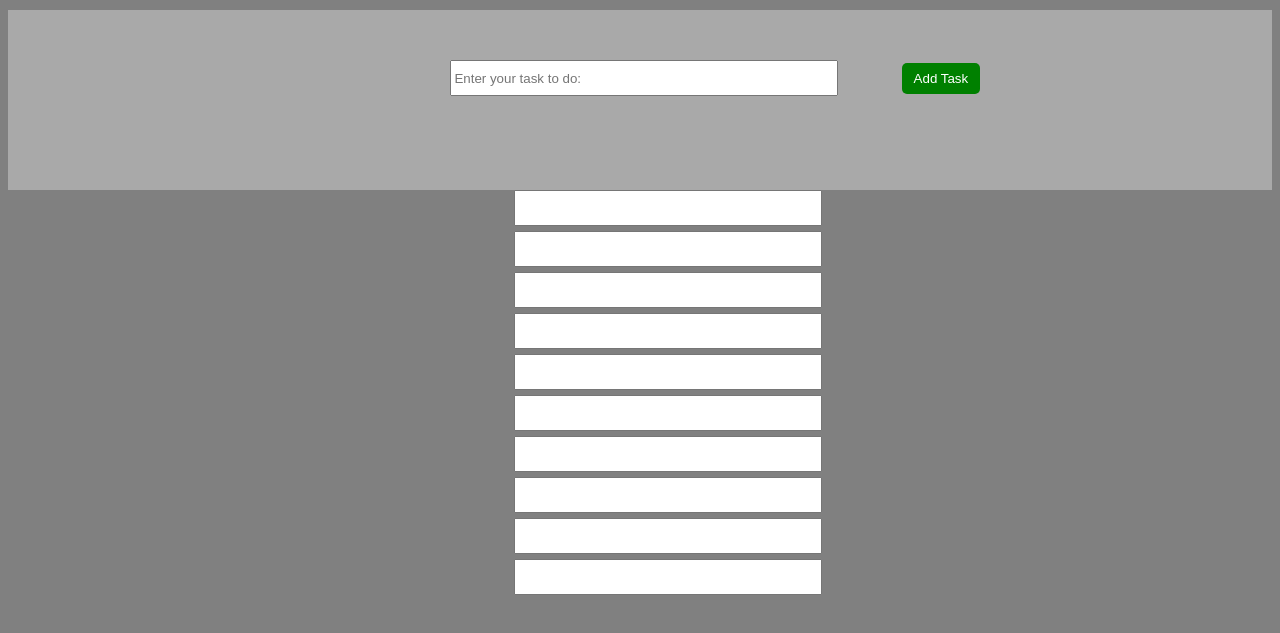
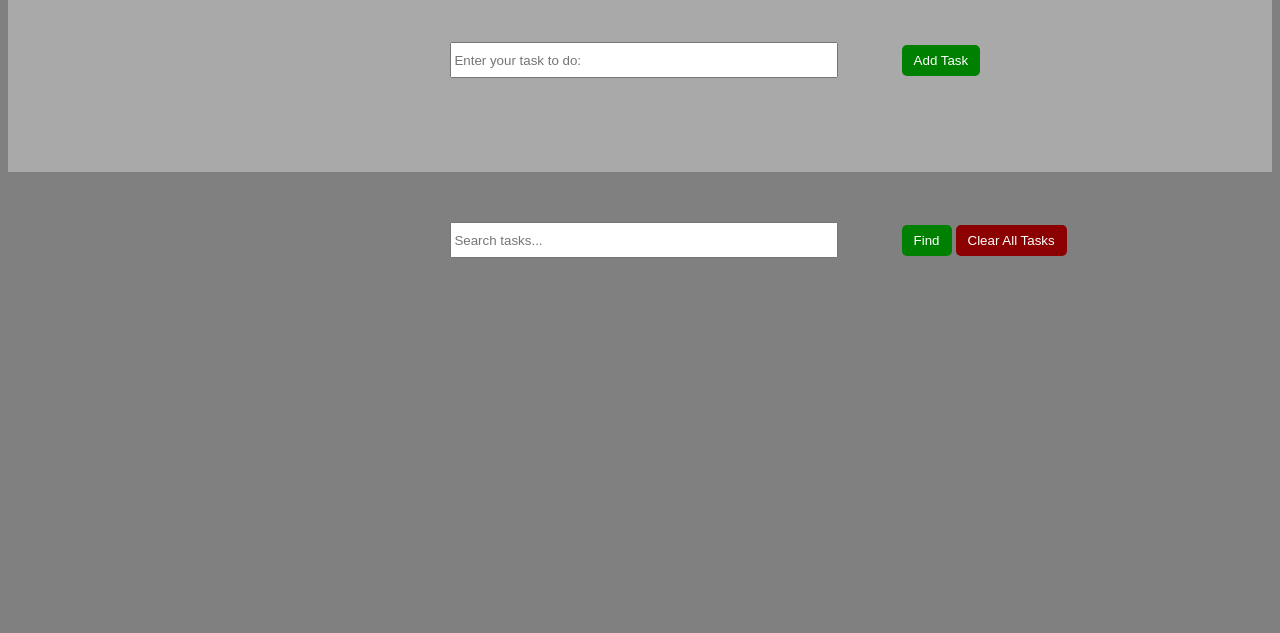
Before and after one commit to Abdullah123-Commits/todos-project, a plain HTML site: page index.html in a window 1280 px wide. Shown: the part 79-712 px from the top of the page. Drawn offline with Linux system fonts and the light colour scheme.

Commit message:
remove duplicate index.html file and keep desired

```diff
--- a/index.html
+++ b/index.html
@@ -1,50 +1,53 @@
+        <!--              WHOLE SCRIPT IS MINE BAS UL (OUTPUT) GPT NEY INTEGRATE KIA HA -->
+
+
 <!-- TO DO LIST PROJECT -->
 <!DOCTYPE html>
-<html>
+<html lang="en">
 <head>
     <!-- META TAGS -->
     <meta charset="UTF-8">
     <meta name="viewport" content="width=device-width, initial-scale=1.0">
 
     <!-- TITLE -->
-        <title>todo List</title>
+    <title>To-Do List (latest)</title>
 
     <!-- STYLESHEET -->
     <link rel="stylesheet" type="text/css" href="./css/style.css">
+</head>
 
-    </head>
-    <!-- START OF BODY -->
 <body class="main-body">
+    <!-- ========================= HEADER ========================= -->
     <header>
-            <div id="main-heading"><h1>TO-DO LIST</h1></div>
-            <br>
+        <div id="main-heading">
+            <h1>TO-DO LIST</h1>
+        </div>
     </header>
 
-        <!-- START OF SECTION OF BODY -->
+    <!-- ======================= INPUT FORM SECTION ======================= -->
     <section id="form-input">
         <div id="my-container">
             <form class="data-input-form">
-                    <input class="data-input-box" type="text" placeholder="Enter your task to do:">
+                <input class="data-input-box" type="text" id="taskInput" placeholder="Enter your task to do:" required>
                 <input class="add-btn" type="submit" value="Add Task">
             </form>
         </div>
     </section>
 
-        <!-- START OF 2ND SECTION -->
-        <section>
+    <!-- ===================== TASK DISPLAY SECTION ====================== -->
+    <section id="task-display-section">
         <div class="my-container">
-                <input class="display-box" type="text"><br>
-                <input class="display-box" type="text"><br>
-                <input class="display-box" type="text"><br>
-                <input class="display-box" type="text"><br>
-                <input class="display-box" type="text"><br>
-                <input class="display-box" type="text"><br>
-                <input class="display-box" type="text"><br>
-                <input class="display-box" type="text"><br>
-                <input class="display-box" type="text"><br>
-                <input class="display-box" type="text"><br>
+            <input type="text" id="searchInput" placeholder="Search tasks..." class="data-input-box">
+            <input type="button" id="searchBtn" value="Find" class="add-btn">
+            <input type="button" id="clearAllBtn" value="Clear All Tasks" class="delete-btn">
+
+            <ul id="task-list">
+                <!-- Tasks will appear here dynamically using JS -->
+            </ul>
         </div>
     </section>
 
+    <!-- ===================== SCRIPT FILE ===================== -->
+    <script src="./script.js"></script>
 </body>
 </html>
```
Also changed, not shown: gpt-based-html.html (deleted, +0 -53 lines). Lines whose indentation alone changed are shown as unchanged.
